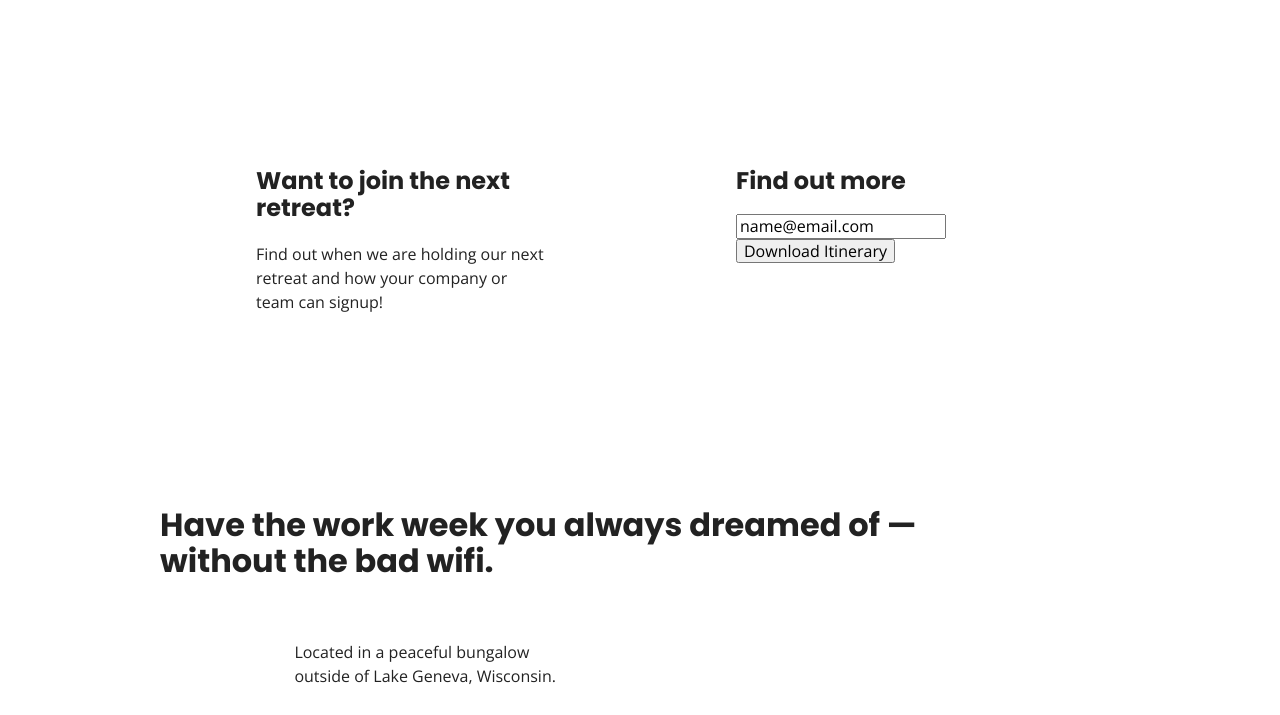
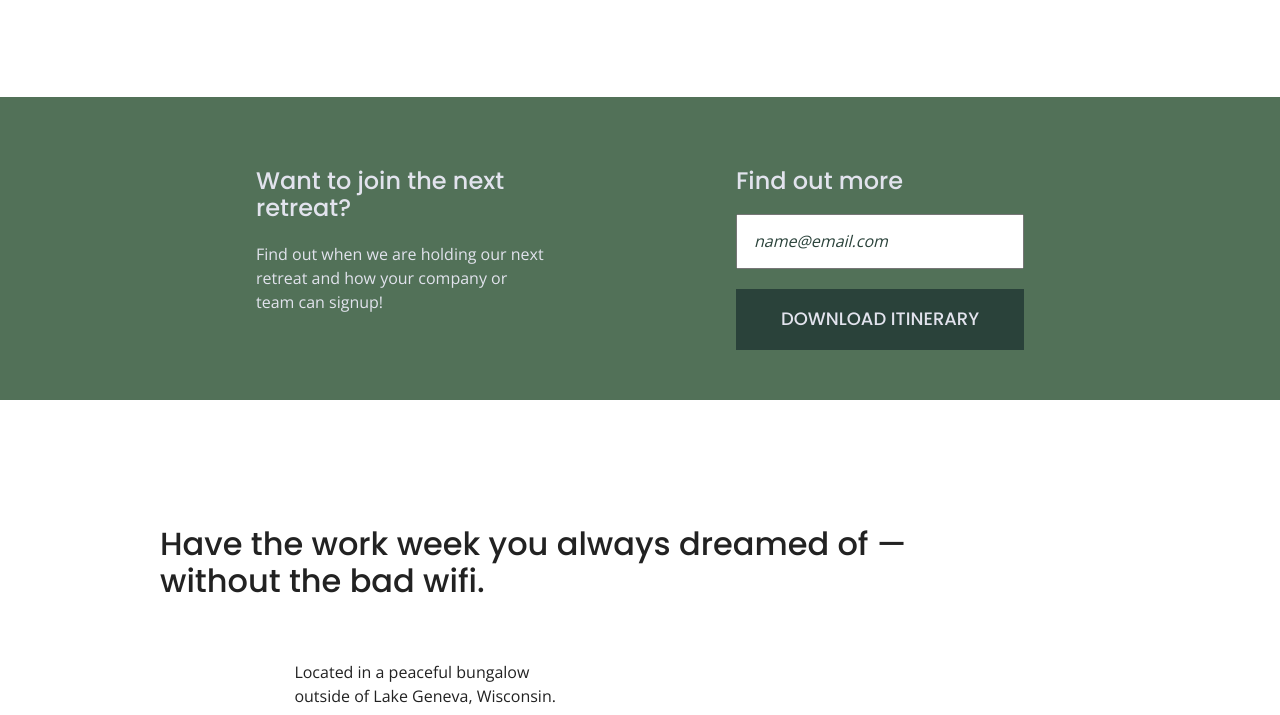
Before and after one commit to Umudouma/unplugged-retreat-responsive, a website built with Parcel: page index.html in a window 1280 px wide. Shown: the part 300-1015 px from the top of the page. Built offline with nearby package versions, Linux system fonts and the light colour scheme.

Commit message:
Add remaining styles

```diff
--- a/css/main.css
+++ b/css/main.css
@@ -83,6 +83,32 @@ textarea {
   resize: vertical;
 }
 
+aside .form {
+  margin-top: 30px;
+}
+
+input[type=text] {
+  box-sizing: border-box;
+  width: 100%;
+  color: #2a423a;
+  font-style: italic;
+  padding: 1em;
+}
+
+input[type=button] {
+  width: 100%;
+  padding: 20px 0;
+  margin-top: 20px;
+  background-color: #2a423a;
+  font-family: 'Poppins', Helvetica, Arial, sans-serif;
+  font-weight: 500;
+  font-size: 1.125em;
+  color: #e2e3ed;
+  border: none;
+  text-align: center;
+  text-transform: uppercase;
+}
+
 /* ==========================================================================
    Author's custom styles
    ========================================================================== */
@@ -112,11 +138,13 @@ a {
 h1{
   font-family: 'Poppins', sans-serif;
   font-size: 2.5em;
+
 }
 
 h2 {
      font-family: 'Poppins', sans-serif;
      font-size: 2em;
+     font-weight: 500;
 }
 
 h3,
@@ -124,6 +152,7 @@ h4 {
      font-family: 'Poppins', sans-serif;
      font-size: 1.5em;
      margin: 20px 0;
+     font-weight: 500;
 
 }
 
@@ -168,13 +197,16 @@ address {
  header,
  footer {
      display: flex;
-     justify-content: center;
+     justify-content: flex-start;
      align-items: center;
      flex-flow: row wrap;
+     background-color: #202322;
 }
 
 header{
   padding: 15px 0;
+  color: #e2e3ed;
+  font-weight: bold;
 }
 
  header .content-wrapper {
@@ -207,10 +239,16 @@ header nav ul{
 
 footer {
   flex-direction: column;
+  color: #ffffff;
+}
+
+footer h4{
+  font-weight: lighter;
 }
 
 footer p {
   margin: 0;
+
 }
 
 footer .content-wrapper {
@@ -226,6 +264,11 @@ footer .social-icons {
   display: flex;
   justify-content: space-around;
   align-items: center;
+
+}
+
+footer .social-icons li{
+  display: inline-block;
 }
 
 footer .social-icons p {
@@ -252,6 +295,12 @@ aside{
    justify-content: center;
    align-items: center;
    flex-flow: row wrap;
+   background-color:#527158;
+   color: #e2e3ed;
+}
+
+aside h3{
+  font-weight: normal;
 }
 
 /* Features */
@@ -285,11 +334,19 @@ aside{
    display: flex;
    justify-content: center;
    flex-flow: row wrap;
+   background-color: #2a423a;
+   color: #e2e3ed;
+
+}
+.reviews h2{
+  font-weight: lighter;
 }
 
 .reviews h3{
   width: 55%;
   margin: 20px 0;
+  font-weight: lighter;
+
 }
 
 /* ==========================================================================
```
